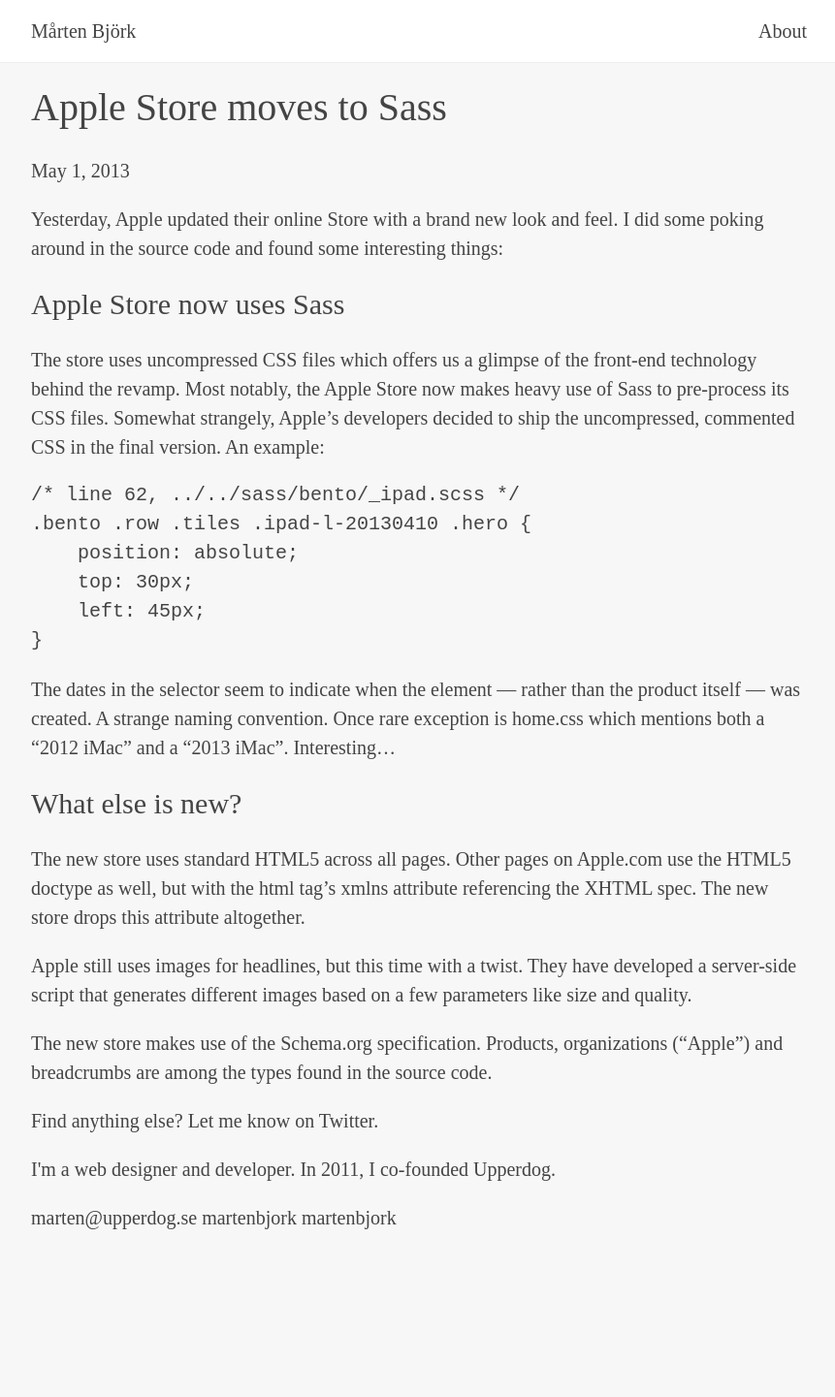
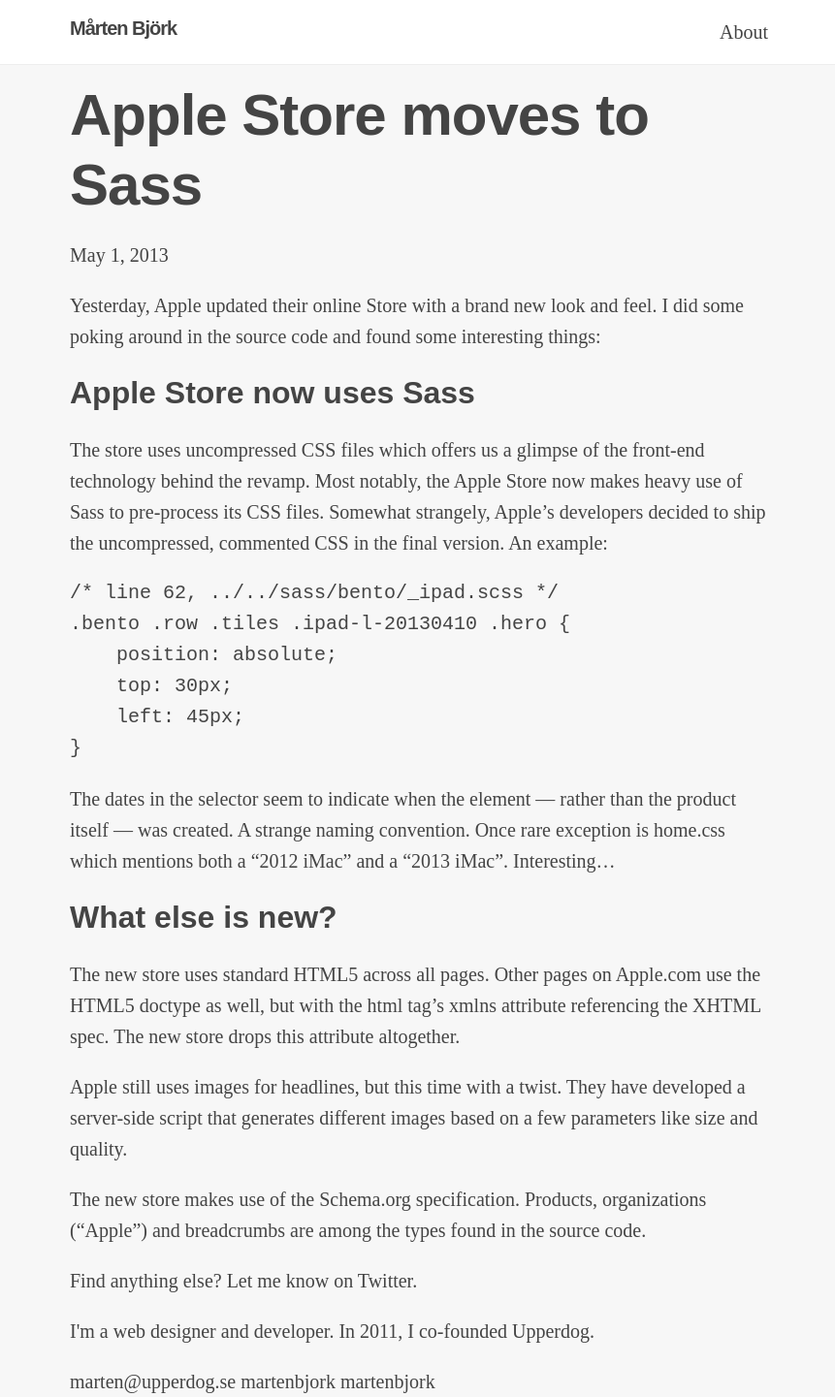
Before and after one commit to pavopax/pavopax.github.io, a Jekyll site: the page built from _posts/2013-05-01-apple-moves-to-sass.md, in a window 1280 px wide. Shown: the whole page at 97% size, without its empty margins (208-1069 px from the left). Built offline with Jekyll 4.4.1, drawn with Linux system fonts in a browser that asks for light colours; some web fonts are replaced; before the commit the page ends 1271 px from its top, so only the background shows below that.

Commit message:
Typography improvements

```diff
--- a/_layouts/post.html
+++ b/_layouts/post.html
@@ -4,8 +4,8 @@
 <div class="inner">
 
     <header class="post-header">
-        <h1 class="post-title">{{ page.title }}</h1>
-        <p class="post-meta">{{ page.date | date: "%b %-d, %Y" }}{% if page.author %} • {{ page.author }}{% endif %}{% if page.meta %} • {{ page.meta }}{% endif %}</p>
+        <h1>{{ page.title }}</h1>
+        <p class="post">{{ page.date | date: "%b %-d, %Y" }}{% if page.author %} • {{ page.author }}{% endif %}{% if page.meta %} • {{ page.meta }}{% endif %}</p>
     </header>
 
     <article class="post-content">
--- a/css/main.scss
+++ b/css/main.scss
@@ -20,14 +20,14 @@
     background: #f7f7f7;
 }
 body {
-    font: 20px/1.5 "droid serif";
+    font: 20px/1.6 "droid serif";
     color: #444;
 }
 
 /* Layout components */
 .inner {
     margin: 0 auto;
-    max-width: 40em;
+    max-width: 36em;
 }
 
 /* Typography */
@@ -35,11 +35,36 @@
     margin: 1rem 0;
     font-weight: inherit;
 }
+h1, .h1 {
+    font-size: 3em;
+    font-family: sans-serif;
+    line-height: 1.2;
+    font-weight: bold;
+    text-transform: none;
+    letter-spacing: -1px;
+}
+h2, .h2 {
+    font-size: 1.6em;
+    font-family: sans-serif;
+    line-height: 1.4;
+    font-weight: bold;
+    text-transform: none;
+    letter-spacing: none;
+}
+h3, .h3 {
+    font-size: inherit;
+    font-family: inherit;
+    line-height: inherit;
+    font-weight: bold;
+    text-transform: none;
+    letter-spacing: none;
+}
 a {
     text-decoration: none;
     color: inherit;
 }
 .meta {
+    font-family: sans-serif;
     color: #767676;
 }
 
```
